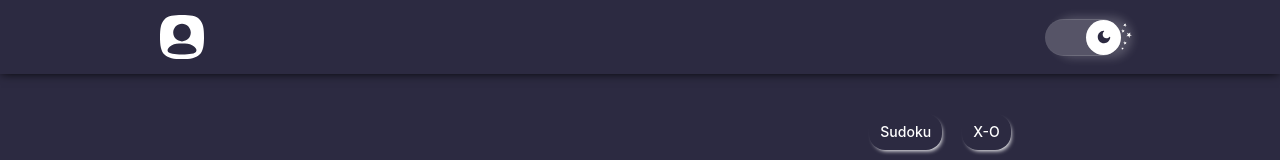
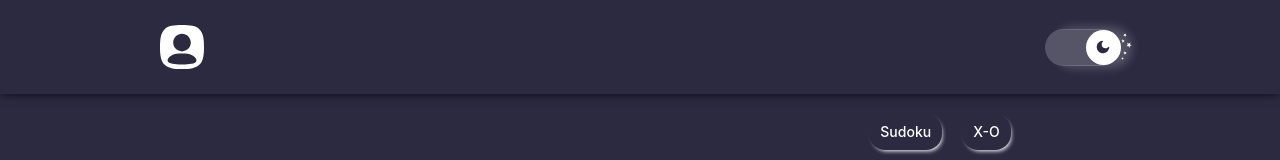
Before and after one commit to HELLRAID-cmd/Portfolio, a React (Vite) app in the folder client/: page / in a window 1280 px wide. Shown: the top 160 px of the page. Built offline with nearby package versions, Linux system fonts and the light colour scheme; no server answers.

Commit message:
Изменил паддинг, размер шрифта и отступ

```diff
--- a/client/src/Components/Header/Header.scss
+++ b/client/src/Components/Header/Header.scss
@@ -4,7 +4,7 @@
 .header {
   position: fixed;
   width: 100%;
-  padding: var(--padding-15-0);
+  padding: 25px 0;
   background-color: var(--c-jaguar-dark);
   transition: background-color var(--transition-200) $delay-02;
   box-shadow: 0 0 10px -1px var(--c-black);
@@ -48,7 +48,7 @@
     &-item {
       &-link {
         position: relative;
-        font-size: var(--f-size-16);
+        font-size: var(--f-size-18);
         font-weight: var(--fw-bold);
         padding: var(--padding-5-10);
         color: var(--c-white);
@@ -318,7 +318,7 @@
 
 @keyframes headerTransform {
   0% {
-    transform: translateY(-74px);
+    transform: translateY(-100%);
   } 100% {
     transform: translateY(0);
   }
```
